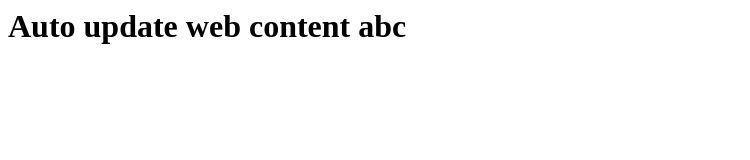
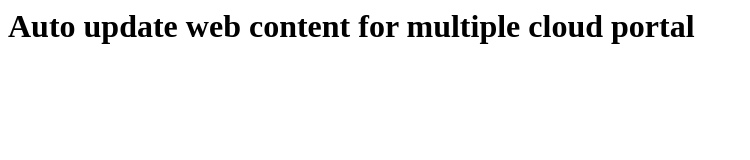
Before and after one commit to hcscdemo/webupdatedemo, a plain HTML site: page index.html in a window 1280 px wide. Shown: the whole page, without its empty margins (0-750 px from the left). Drawn offline with Linux system fonts and the light colour scheme.

Commit message:
Update index.html

```diff
--- a/index.html
+++ b/index.html
@@ -1,6 +1,6 @@
 <html><head>
 </head>
 <body>
- <div><H1>Auto update web content abc</H1></div>
+ <div><H1>Auto update web content for multiple cloud portal</H1></div>
 </body>
 </html>
```
